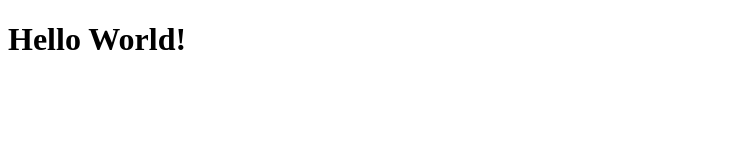
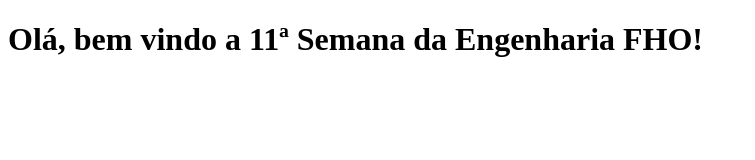
Before and after one commit to bpaulo/TestSemanaEng, a plain HTML site: page index.html in a window 1280 px wide. Shown: the whole page, without its empty margins (0-755 px from the left). Drawn offline with Linux system fonts and the light colour scheme.

Commit message:
Título alterado
Título alterado para o definitivo.

```diff
--- a/index.html
+++ b/index.html
@@ -6,6 +6,6 @@
     <title>11ª Semana da Engenharia - FHO 2020</title>
 </head>
 <body>
-    <h1>Hello World!</h1>
+    <h1>Olá, bem vindo a 11ª Semana da Engenharia FHO!</h1>
 </body>
 </html>
```
